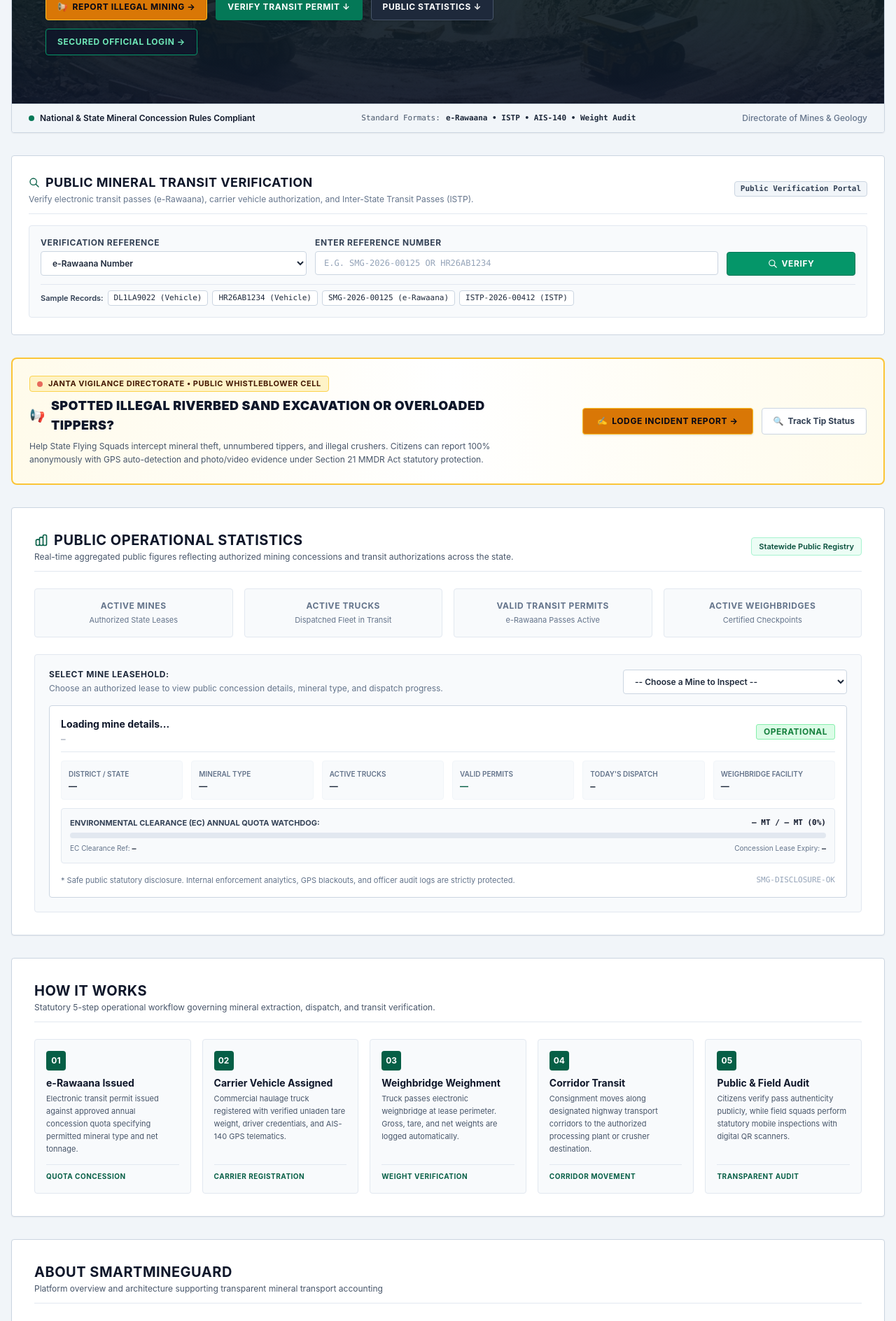
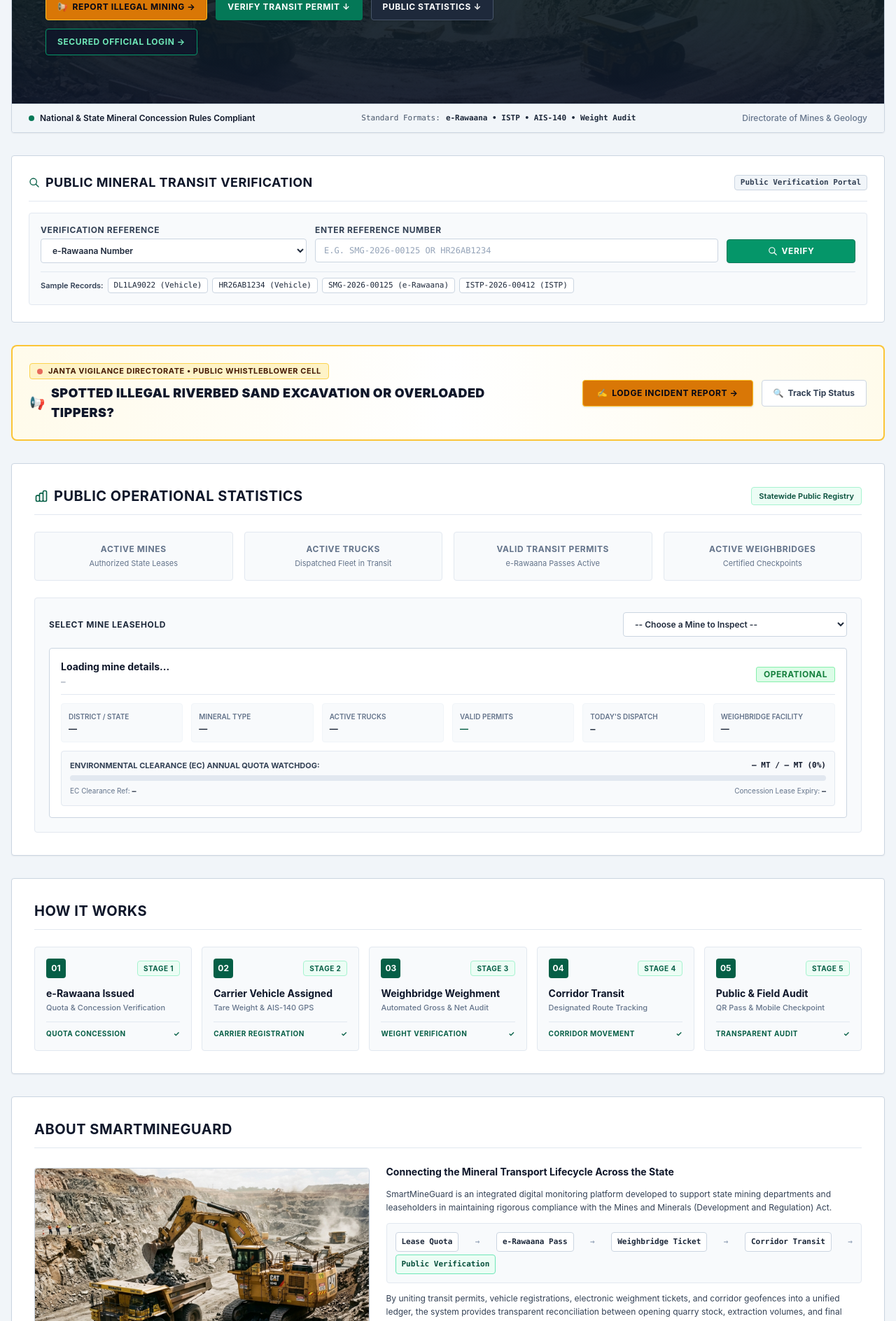
Before and after one commit to jaipalverma808/smartmineguard, a Python web app: template templates/home.html in a window 1280 px wide. Shown: the part 436-2324 px from the top of the page at 70% size. Run offline with Jinja, Linux system fonts and the light colour scheme; the template is opened without the code that fills it, so the values that code supplies are empty; some libraries are stand-ins or nearby versions.

Commit message:
Refactor UI text across templates for authentic statutory portal experience

```diff
--- a/templates/gps_telemetry.html
+++ b/templates/gps_telemetry.html
@@ -20,9 +20,6 @@
           AIS-140 ONLINE
         </span>
       </div>
-      <p class="text-xs text-slate-500 mt-1">
-        Monitor vehicle telemetry, signal integrity and tamper incidents across active transport fleets.
-      </p>
     </div>
 
     <!-- Right Controls -->
--- a/templates/home.html
+++ b/templates/home.html
@@ -96,9 +96,6 @@
           <svg class="w-4 h-4 text-emerald-800" fill="none" stroke="currentColor" viewBox="0 0 24 24"><path stroke-linecap="round" stroke-linejoin="round" stroke-width="2" d="M21 21l-6-6m2-5a7 7 0 11-14 0 7 7 0 0114 0z"/></svg>
           <span>Public Mineral Transit Verification</span>
         </h2>
-        <p class="text-xs text-slate-500 mt-0.5">
-          Verify electronic transit passes (e-Rawaana), carrier vehicle authorization, and Inter-State Transit Passes (ISTP).
-        </p>
       </div>
       <span class="text-[11px] font-semibold bg-slate-100 text-slate-700 border border-slate-300 px-2 py-0.5 rounded font-mono">
         Public Verification Portal
@@ -253,9 +250,6 @@
         <span>📢</span>
         <span>Spotted Illegal Riverbed Sand Excavation or Overloaded Tippers?</span>
       </h3>
-      <p class="text-xs text-slate-600 leading-relaxed">
-        Help State Flying Squads intercept mineral theft, unnumbered tippers, and illegal crushers. Citizens can report 100% anonymously with GPS auto-detection and photo/video evidence under Section 21 MMDR Act statutory protection.
-      </p>
     </div>
     <div class="flex items-center gap-3">
       <a href="{{ url_for('report_illegal_mining') }}" class="btn-gov bg-amber-600 hover:bg-amber-500 text-slate-950 font-bold px-5 py-2.5 text-xs uppercase tracking-wider rounded shadow flex items-center gap-1.5 border border-amber-400">
@@ -280,9 +274,6 @@
           <svg class="w-5 h-5 text-emerald-800" fill="none" stroke="currentColor" viewBox="0 0 24 24"><path stroke-linecap="round" stroke-linejoin="round" stroke-width="2" d="M9 19v-6a2 2 0 00-2-2H5a2 2 0 00-2 2v6a2 2 0 002 2h2a2 2 0 002-2zm0 0V9a2 2 0 012-2h2a2 2 0 012 2v10m-6 0a2 2 0 002 2h2a2 2 0 002-2m0 0V5a2 2 0 012-2h2a2 2 0 012 2v14a2 2 0 01-2 2h-2a2 2 0 01-2-2z"/></svg>
           <span>Public Operational Statistics</span>
         </h2>
-        <p class="text-xs text-slate-600 mt-0.5">
-          Real-time aggregated public figures reflecting authorized mining concessions and transit authorizations across the state.
-        </p>
       </div>
       <span class="text-[11px] font-semibold bg-emerald-50 text-emerald-900 border border-emerald-200 px-2.5 py-1 rounded">
         Statewide Public Registry
@@ -320,12 +311,9 @@
     <div class="bg-slate-50 border border-slate-200 rounded p-5 space-y-4">
       <div class="flex flex-wrap items-center justify-between gap-3">
         <div>
-          <label for="public_mine_selector" class="block text-xs font-bold text-slate-800 uppercase tracking-wider mb-1">
-            Select Mine Leasehold:
+          <label for="public_mine_selector" class="block text-xs font-bold text-slate-800 uppercase tracking-wider">
+            Select Mine Leasehold
           </label>
-          <p class="text-xs text-slate-500">
-            Choose an authorized lease to view public concession details, mineral type, and dispatch progress.
-          </p>
         </div>
         <div class="w-full sm:w-80">
           <select id="public_mine_selector" onchange="loadPublicMineInfo(this.value)" class="w-full bg-white border border-slate-300 rounded px-3 py-2 text-xs font-semibold text-slate-800 focus:outline-none focus:border-emerald-700">
@@ -400,10 +388,6 @@
           </div>
         </div>
 
-        <div class="text-[11px] text-slate-500 pt-1 flex items-center justify-between">
-          <span>* Safe public statutory disclosure. Internal enforcement analytics, GPS blackouts, and officer audit logs are strictly protected.</span>
-          <span class="font-mono text-slate-400">SMG-DISCLOSURE-OK</span>
-        </div>
       </div>
     </div>
   </section>
@@ -418,85 +402,102 @@
       <h2 class="text-lg sm:text-xl font-bold text-slate-900 uppercase tracking-wide">
         How It Works
       </h2>
-      <p class="text-xs text-slate-600 mt-0.5">
-        Statutory 5-step operational workflow governing mineral extraction, dispatch, and transit verification.
-      </p>
     </div>
 
     <!-- 5 Pipeline Steps -->
-    <div class="grid grid-cols-1 sm:grid-cols-5 gap-4 text-xs">
+    <div class="grid grid-cols-1 sm:grid-cols-5 gap-3.5 text-xs">
       <div class="p-4 bg-slate-50 border border-slate-200 rounded flex flex-col justify-between space-y-3">
-        <div>
-          <div class="w-7 h-7 rounded bg-emerald-800 text-white font-bold flex items-center justify-center text-xs mb-2">
+        <div class="flex items-center justify-between">
+          <div class="w-7 h-7 rounded bg-emerald-800 text-white font-bold flex items-center justify-center text-xs">
             01
           </div>
-          <div class="font-bold text-slate-900 text-sm mb-1">e-Rawaana Issued</div>
-          <p class="text-slate-600 leading-relaxed text-[11px]">
-            Electronic transit permit issued against approved annual concession quota specifying permitted mineral type and net tonnage.
-          </p>
+          <span class="text-[10px] text-emerald-800 font-bold uppercase tracking-wider bg-emerald-50 border border-emerald-200 px-2 py-0.5 rounded">
+            Stage 1
+          </span>
         </div>
-        <div class="text-[10px] text-emerald-800 font-bold uppercase tracking-wider pt-2 border-t border-slate-200">
-          Quota Concession
+        <div>
+          <div class="font-bold text-slate-900 text-sm">e-Rawaana Issued</div>
+          <div class="text-[11px] text-slate-500 font-medium mt-0.5">Quota &amp; Concession Verification</div>
+        </div>
+        <div class="text-[10px] text-emerald-800 font-bold uppercase tracking-wider pt-2 border-t border-slate-200 flex items-center justify-between">
+          <span>Quota Concession</span>
+          <span>✓</span>
         </div>
       </div>
 
       <div class="p-4 bg-slate-50 border border-slate-200 rounded flex flex-col justify-between space-y-3">
-        <div>
-          <div class="w-7 h-7 rounded bg-emerald-800 text-white font-bold flex items-center justify-center text-xs mb-2">
+        <div class="flex items-center justify-between">
+          <div class="w-7 h-7 rounded bg-emerald-800 text-white font-bold flex items-center justify-center text-xs">
             02
           </div>
-          <div class="font-bold text-slate-900 text-sm mb-1">Carrier Vehicle Assigned</div>
-          <p class="text-slate-600 leading-relaxed text-[11px]">
-            Commercial haulage truck registered with verified unladen tare weight, driver credentials, and AIS-140 GPS telematics.
-          </p>
+          <span class="text-[10px] text-emerald-800 font-bold uppercase tracking-wider bg-emerald-50 border border-emerald-200 px-2 py-0.5 rounded">
+            Stage 2
+          </span>
         </div>
-        <div class="text-[10px] text-emerald-800 font-bold uppercase tracking-wider pt-2 border-t border-slate-200">
-          Carrier Registration
+        <div>
+          <div class="font-bold text-slate-900 text-sm">Carrier Vehicle Assigned</div>
+          <div class="text-[11px] text-slate-500 font-medium mt-0.5">Tare Weight &amp; AIS-140 GPS</div>
+        </div>
+        <div class="text-[10px] text-emerald-800 font-bold uppercase tracking-wider pt-2 border-t border-slate-200 flex items-center justify-between">
+          <span>Carrier Registration</span>
+          <span>✓</span>
         </div>
       </div>
 
       <div class="p-4 bg-slate-50 border border-slate-200 rounded flex flex-col justify-between space-y-3">
-        <div>
-          <div class="w-7 h-7 rounded bg-emerald-800 text-white font-bold flex items-center justify-center text-xs mb-2">
+        <div class="flex items-center justify-between">
+          <div class="w-7 h-7 rounded bg-emerald-800 text-white font-bold flex items-center justify-center text-xs">
             03
           </div>
-          <div class="font-bold text-slate-900 text-sm mb-1">Weighbridge Weighment</div>
-          <p class="text-slate-600 leading-relaxed text-[11px]">
-            Truck passes electronic weighbridge at lease perimeter. Gross, tare, and net weights are logged automatically.
-          </p>
+          <span class="text-[10px] text-emerald-800 font-bold uppercase tracking-wider bg-emerald-50 border border-emerald-200 px-2 py-0.5 rounded">
+            Stage 3
+          </span>
         </div>
-        <div class="text-[10px] text-emerald-800 font-bold uppercase tracking-wider pt-2 border-t border-slate-200">
-          Weight Verification
+        <div>
+          <div class="font-bold text-slate-900 text-sm">Weighbridge Weighment</div>
+          <div class="text-[11px] text-slate-500 font-medium mt-0.5">Automated Gross &amp; Net Audit</div>
+        </div>
+        <div class="text-[10px] text-emerald-800 font-bold uppercase tracking-wider pt-2 border-t border-slate-200 flex items-center justify-between">
+          <span>Weight Verification</span>
+          <span>✓</span>
         </div>
       </div>
 
       <div class="p-4 bg-slate-50 border border-slate-200 rounded flex flex-col justify-between space-y-3">
-        <div>
-          <div class="w-7 h-7 rounded bg-emerald-800 text-white font-bold flex items-center justify-center text-xs mb-2">
+        <div class="flex items-center justify-between">
+          <div class="w-7 h-7 rounded bg-emerald-800 text-white font-bold flex items-center justify-center text-xs">
             04
           </div>
-          <div class="font-bold text-slate-900 text-sm mb-1">Corridor Transit</div>
-          <p class="text-slate-600 leading-relaxed text-[11px]">
-            Consignment moves along designated highway transport corridors to the authorized processing plant or crusher destination.
-          </p>
+          <span class="text-[10px] text-emerald-800 font-bold uppercase tracking-wider bg-emerald-50 border border-emerald-200 px-2 py-0.5 rounded">
+            Stage 4
+          </span>
         </div>
-        <div class="text-[10px] text-emerald-800 font-bold uppercase tracking-wider pt-2 border-t border-slate-200">
-          Corridor Movement
+        <div>
+          <div class="font-bold text-slate-900 text-sm">Corridor Transit</div>
+          <div class="text-[11px] text-slate-500 font-medium mt-0.5">Designated Route Tracking</div>
+        </div>
+        <div class="text-[10px] text-emerald-800 font-bold uppercase tracking-wider pt-2 border-t border-slate-200 flex items-center justify-between">
+          <span>Corridor Movement</span>
+          <span>✓</span>
         </div>
       </div>
 
       <div class="p-4 bg-slate-50 border border-slate-200 rounded flex flex-col justify-between space-y-3">
-        <div>
-          <div class="w-7 h-7 rounded bg-emerald-800 text-white font-bold flex items-center justify-center text-xs mb-2">
+        <div class="flex items-center justify-between">
+          <div class="w-7 h-7 rounded bg-emerald-800 text-white font-bold flex items-center justify-center text-xs">
             05
           </div>
-          <div class="font-bold text-slate-900 text-sm mb-1">Public &amp; Field Audit</div>
-          <p class="text-slate-600 leading-relaxed text-[11px]">
-            Citizens verify pass authenticity publicly, while field squads perform statutory mobile inspections with digital QR scanners.
-          </p>
+          <span class="text-[10px] text-emerald-800 font-bold uppercase tracking-wider bg-emerald-50 border border-emerald-200 px-2 py-0.5 rounded">
+            Stage 5
+          </span>
         </div>
-        <div class="text-[10px] text-emerald-800 font-bold uppercase tracking-wider pt-2 border-t border-slate-200">
-          Transparent Audit
+        <div>
+          <div class="font-bold text-slate-900 text-sm">Public &amp; Field Audit</div>
+          <div class="text-[11px] text-slate-500 font-medium mt-0.5">QR Pass &amp; Mobile Checkpoint</div>
+        </div>
+        <div class="text-[10px] text-emerald-800 font-bold uppercase tracking-wider pt-2 border-t border-slate-200 flex items-center justify-between">
+          <span>Transparent Audit</span>
+          <span>✓</span>
         </div>
       </div>
     </div>
@@ -510,9 +511,6 @@
       <h2 class="text-lg sm:text-xl font-bold text-slate-900 uppercase tracking-wide">
         About SmartMineGuard
       </h2>
-      <p class="text-xs text-slate-600 mt-0.5">
-        Platform overview and architecture supporting transparent mineral transport accounting
-      </p>
     </div>
 
     <div class="grid grid-cols-1 md:grid-cols-12 gap-6 items-center">
@@ -552,15 +550,16 @@
           By uniting transit permits, vehicle registrations, electronic weighment tickets, and corridor geofences into a unified ledger, the system provides transparent reconciliation between opening quarry stock, extraction volumes, and final dispatch.
         </p>
 
-        <div class="grid grid-cols-1 sm:grid-cols-2 gap-3 pt-1 text-[11px]">
-          <div class="p-2.5 bg-slate-50 border border-slate-200 rounded">
-            <strong class="text-slate-900 block mb-0.5">Strict Mass-Balance Formula</strong>
-            <span>Direct arithmetic verification: Opening Stock + Today's Production - Today's Dispatch = Available Stock.</span>
-          </div>
-          <div class="p-2.5 bg-slate-50 border border-slate-200 rounded">
-            <strong class="text-slate-900 block mb-0.5">Role-Based Security Model</strong>
-            <span>Complete isolation between public statutory lookups and secured law enforcement command centers.</span>
-          </div>
+        <div class="flex flex-wrap items-center gap-2 pt-1 text-[11px]">
+          <span class="inline-flex items-center gap-1.5 px-3 py-1 bg-slate-50 border border-slate-200 rounded font-semibold text-slate-700">
+            <span>⚖️</span> MMDR Act (1957) Statutory Compliance
+          </span>
+          <span class="inline-flex items-center gap-1.5 px-3 py-1 bg-slate-50 border border-slate-200 rounded font-semibold text-slate-700">
+            <span>🛡️</span> State Minor Mineral Concession Rules
+          </span>
+          <span class="inline-flex items-center gap-1.5 px-3 py-1 bg-slate-50 border border-slate-200 rounded font-semibold text-slate-700">
+            <span>📡</span> AIS-140 Vehicle Telematics Standards
+          </span>
         </div>
       </div>
     </div>
@@ -574,9 +573,6 @@
       <h2 class="text-lg sm:text-xl font-bold text-slate-900 uppercase tracking-wide">
         Contact &amp; Grievance Helpdesk
       </h2>
-      <p class="text-xs text-slate-600 mt-0.5">
-        Directorate of Mines &amp; Geology institutional assistance lines and zonal mining offices.
-      </p>
     </div>
 
     <div class="grid grid-cols-1 md:grid-cols-3 gap-4 text-xs">
--- a/templates/reports.html
+++ b/templates/reports.html
@@ -8,7 +8,6 @@
   <div class="flex flex-wrap justify-between items-center bg-white border border-slate-300 rounded px-4 py-2.5 text-xs shadow-sm gap-2">
     <div>
       <h2 class="text-sm font-bold text-slate-800 uppercase tracking-wide">Reports &amp; Dossiers</h2>
-      <p class="text-[11px] text-slate-500">Official evidence dossiers and administrative compliance reports.</p>
     </div>
 
     <!-- Informational Scope Indicator (Controlled via Top Navigation) -->
--- a/templates/trips.html
+++ b/templates/trips.html
@@ -8,7 +8,6 @@
   <div class="flex flex-wrap justify-between items-center bg-white border border-slate-300 rounded px-4 py-2.5 text-xs shadow-sm gap-2">
     <div>
       <h2 class="text-sm font-bold text-slate-800 uppercase tracking-wide">Transit Trips &amp; Weighbridge Telemetry</h2>
-      <p class="text-[11px] text-slate-500">Monitor vehicle dispatch journeys, weighbridge tickets and permit reconciliation.</p>
     </div>
   </div>
 
--- a/templates/whistleblower.html
+++ b/templates/whistleblower.html
@@ -47,7 +47,7 @@
     </div>
 
     <p class="text-xs text-slate-300 leading-relaxed max-w-3xl pt-1">
-      Empowering citizens, farmers, and village panchayats to report unauthorized riverbed sand excavation, unnumbered tipper convoys, illegal stone crushers, and mineral theft in real time. All submissions are encrypted and protected under <strong>Section 21 of the MMDR Act (1957)</strong>.
+      Statutory citizen incident reporting portal for unauthorized riverbed sand excavation, unnumbered tippers, and illegal crushers under Section 21 MMDR Act (1957).
     </p>
 
     <!-- Statutory Protection Badge -->
```
Also changed, not shown: templates/alerts.html (+0 -7 lines), templates/analytics.html (+6 -13 lines), templates/permits.html (+2 -10 lines).
